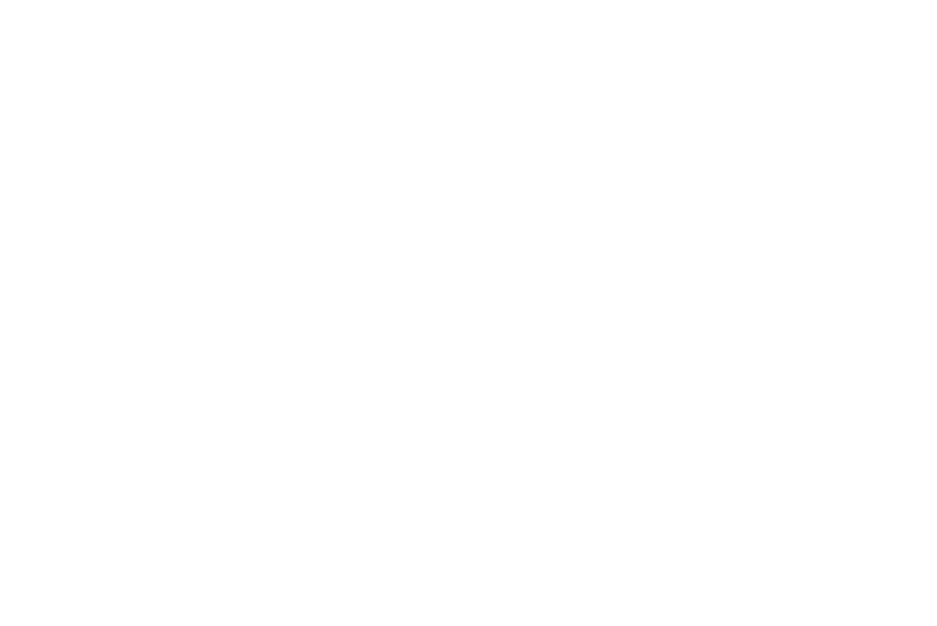
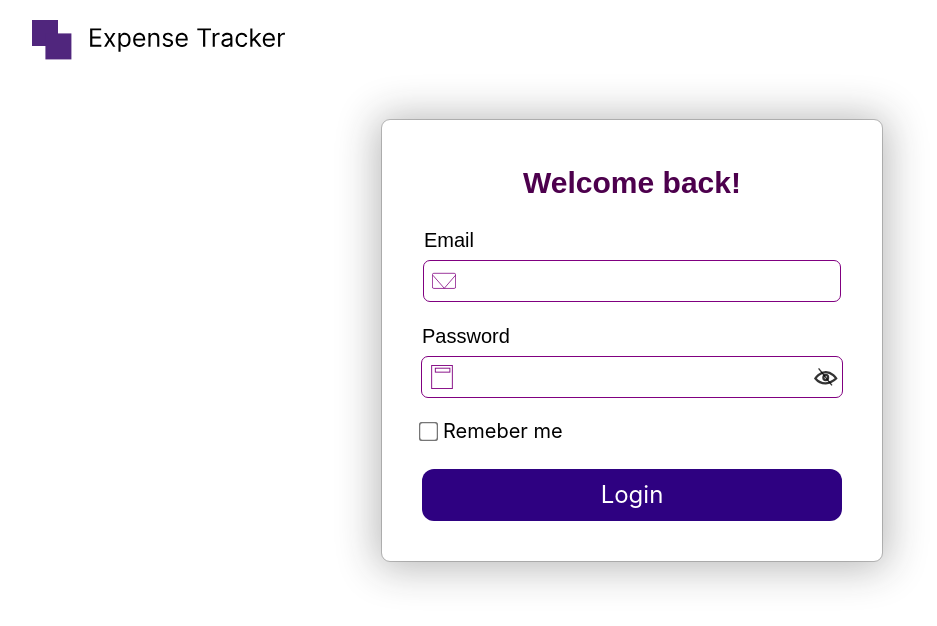
Before and after one commit to 123sahildev/expense-tracker-app, a React (Vite) app in the folder client/: page /Login in a window 1280 px wide. Before the commit this address had no page. Shown: the top 626 px of the page, without its empty margins (8-945 px from the left). Built offline with nearby package versions, Linux system fonts and the light colour scheme.

Commit message:
form made

```diff
--- a/client/src/App.tsx
+++ b/client/src/App.tsx
@@ -1,6 +1,7 @@
 import Home from "./pages/home"
 import { BrowserRouter, Routes, Route } from "react-router-dom"
 import Register from "./pages/register"
+import Login from "./pages/login"
 
 export default function App() {
    return (
@@ -9,6 +10,7 @@
          <Routes>
             <Route path="/" element={<Home />} />
             <Route path="/register" element={<Register />} />
+            <Route path="Login" element={<Login />} />
          </Routes>
       </BrowserRouter>
     </>
--- a/client/src/pages/login.tsx
+++ b/client/src/pages/login.tsx
@@ -1,103 +1,78 @@
-import { useState, useEffect } from "react";
-import gsap from "gsap";
+// import { useState, useEffect } from "react";
+// import { useForm } from "react-hook-form";
+import EmailIcon from "../assets/svgs/email.tsx";
+import PasswordIcon from "../assets/svgs/password.tsx";
+import PasswordShow from "../assets/svgs/passwordShow.tsx";
+import ShowPassword from "../assets/svgs/showPassword.tsx";
+import appLogo from "../../public/logo.svg";
+// import axios from "axios";
+
+import { useEffect, useState } from "react"
+import type { LoginTypes } from "../types/userForm.types.ts";
 import { useForm } from "react-hook-form";
-import EmailIcon from "../assets/svgs/email.js";
-import PasswordIcon from "../assets/svgs/password.js";
-import PasswordShow from "../assets/svgs/passwordShow.js";
-import ShowPassword from "../assets/svgs/showPassword.js";
-import axios from "axios";
-import { useDispatch } from "react-redux"
-import { setUserProfile } from "../context/userFormSlice.js";
 
-export default function login({ setRegister, setLogin, setForgotPassword }) {
-    const { register, handleSubmit, formState : { errors }, reset } = useForm();
-    const [password, setPassword] = useState(true);
-    const [isUserNotFound, setUserNotFound] = useState({ render : false, status : true});
-    const dispatch = useDispatch();
-    const submit = async (data) => {
-        let response = await axios.post("http://localhost:3000/api/users/login",
-            data,
-            {
-                withCredentials: true
-            }
-         );
-        if (!response.data.success) {
-            if (response.data.message === "user not found") {
-                console.log("usernot found")
-                setUserNotFound({ render: true, status: false});
-                dispatch(setUserProfile({ userAccess: false}));
-            }
-        }
+export default function login() {
+    const [landForm, setForm] = useState<boolean>(false);
+    const { register, handleSubmit, reset, formState: { errors } } = useForm<LoginTypes>();
 
-        if (response.data.success) {
-            console.log("user found", response.data)
-            setUserNotFound({render: true, status: true});
-            dispatch(setUserProfile({ userAccess: true, data: response.data.data}));
-        }
+    useEffect(() => {
+        setForm(true);
+    }, []);
+
+
+    const handleFormSubmit = async (data: LoginTypes) => {
+
     }
 
   return (
-    <div onClick={() => setLogin(false)} className="w-screen absolute top-0 left-0 flex h-screen bg-[#0f0f0fcc]">
-        <form onClick={(e) => e.stopPropagation() } onSubmit={handleSubmit(submit)} className="rounded-[5px] flex flex-col px-5 py-4 self-center bg-white mx-auto">
-            <div className="mt-1 flex flex-col justify-self-center items-center gap-0 max-h-min">
-                <h1 className="text-[20px] h-6">Welcome back!</h1>
-                <small className="text-[12px] text-[darkorange] self-center">Login your account</small>
-            </div>
-            <div className="flex flex-col w-min h-auto mt-2 align-middle justify-self-center">
-                <label htmlFor="email">Email</label>
-                <div className="rounded-[5px] flex flex-row items-center outline outline-[darkorange]">
-                    <EmailIcon className="text-[darkorange] w-5 h-5 ml-1" />
-                    <input {...register("email",
+    <div className="w-screen h-screen py-10 flex flex-col items-center">
+        <img src={appLogo} alt="" className="absolute ls:left-10 mx-auto h-6  top-4 left-3 ls:top-5 ls:h-10"/>
+      <form  onSubmit={handleSubmit(handleFormSubmit)}  className={` ${landForm ? "translate-y-0 opacity-100" : "translate-y-20 opacity-0"} duration-1000 flex transform navShadow outline outline-[#6e6d6d67] rounded-lg max-w-fit items-center flex-col mt-[calc(100vh-95vh)] ls:mt-[calc(100vh-90vh)] mx-auto bg-white ls:px-10 px-6 py-7 ls:py-10 `}>
+        <h1 className="text-[30px] font-bold font-[Arial] text-[#4d004d]">Welcome back!</h1>
+        <div className=" flex flex-col gap-y-1.5 mt-5">
+            <label htmlFor="username" className="ls:text-[20px] text-[15px] font-[Arial] ">Email</label>
+            <div className=" max-w-fit flex items-center outline outline-[purple] rounded-md ">
+                <EmailIcon className="text-[purple] w-6 h-6 ml-2" />
+                <input id="username" type="email" className="border-none outline-none text-[16] ls:text-[20px] font-[Arial] cursor-pointer w-65 ls:w-96 ls:h-10 h-8 px-2"
+                {...register("email",
                     {
-                            required : "please enter the email",
-                            minLength : {
-                                value : 12,
-                                message : "email lenth can't be less than 12"
+                        required: "Email must be provided",
+                        minLength: {
+                            value: 13,
+                            message: "email must have at least 13 characters"
                         }
                     }
                 )}
-                    type="email"
-                    id="email"
-                    className="w-62 h-8 px-2 border-none outline-none text-[15px]"/>
+                 />
             </div>
         </div>
-            {errors.email  && <small className="text-[red] ml-2 mt-1 text-[10px]">{errors.email?.message}</small>}
-            <div className="flex mt-2 flex-col w-min h-auto self-center ">
-                <label htmlFor="password">Password</label>
-                <div className="rounded-[5px] items-center flex flex-row outline outline-[darkorange]">
-                    <PasswordIcon className="w-5 h-5 text-[darkorange] ml-1" />
-                    <input {...register("password",
+        {errors.email && <span className="w-full ml-2 text-[red]">{errors.email.message}</span>}
+        <div className=" flex flex-col gap-y-1.5 mt-5">
+            <label htmlFor="password" className="ls:text-[20px] text-[15px] font-[Arial] ">Password</label>
+            <div className=" max-w-fit flex items-center outline outline-[purple] rounded-md ">
+                <PasswordIcon className="text-[purple] w-6 h-6 ml-2" />
+                <input id="password" type="password" className=" border-none outline-none text-[16] ls:text-[20px] font-[Arial] cursor-pointer w-60 ls:w-90 ls:h-10 h-8 px-2"
+                {...register("password",
                     {
-                            required : "please enter the password",
-                            minLength : {
-                                value : 9,
-                                message : "password must greater than 9"
+                        required: "please enter the password",
+                        minLength: {
+                            value: 10,
+                            message: "password must have at least 12 characters"
                         }
                     }
                 )}
-                    type={password ? "password" : "text"}
-                    id="password"
-                    className="w-55 h-8 px-2 border-none outline-none text-[15px]"/>
-                    {password ? <ShowPassword onClick={() => setPassword(!password)} className="w-6 transition-all duration-300 hover:bg-[#42424211] h-6 mr-1 text-[#303030] rounded-[50%] cursor-pointer p-1 " /> : <PasswordShow onClick={() => setPassword(!password)} className="w-6 transition-all duration-300 hover:bg-[#42424211] h-6 mr-1 text-[#303030] rounded-[50%] cursor-pointer p-1 " />}
+                />
+                <ShowPassword className=" text-[#000000cb] mr-1 w-4 h-4 ls:w-6 ls:h-6 " />
             </div>
         </div>
-            {errors.password && <small className="text-[red] mt-1 ml-2 text-[10px]">{errors.password?.message}</small>}
-            {isUserNotFound.render && <small className={`${isUserNotFound.status ? "text-[#04a004]" : "text-[red]"} mt-1 mx-auto text-[13px]`}>{`${isUserNotFound.status ? "Logged in successfully" : "incorrect email or password"}`}</small>}
-            <div className="flex mt-2 items-center justify-between w-full">
-                <label className="flex flex-row mt-2 text-[13px] items-center  cursor-pointer">
-            <input type="checkbox" className="mr-1" {...register("rememberMe")} />Remember me
-            </label>
-            <small onClick={() => {setForgotPassword(true); setLogin(false)}} className="text-[darkorange] h-fit duration-200 cursor-pointer text-[15px hover:border-b hover:border-[darkorange]">forgot password?</small>
+        {errors.password && <span className="w-full ml-2 text-[red]">{errors.password.message}</span>}
+        <div className="flex w-full mt-5 items-end ">
+            <label htmlFor="checkbox" className="ml-0 cursor-pointer text-[16px] ls:text-xl"><input type="checkbox" id="checkbox" className=" cursor-pointer ls:scale-[1.5] ls:mr-2 mr-1 scale-[1.2]"
+            {...register("rememberme",)}
+            />Remeber me</label>
         </div>
-            <button type="submit" className="mt-4 rounded-2xl bg-[#111111] cursor-pointer text-white font-bold hover:outline hover:outline-[darkorange] justify-self-center w-full h-9 border-none">Login</button>
-            <div className="flex flex-row self-center mt-3">
-                <p className="text-[13px]">Already have an account?</p>
-                <p onClick={() => {
-                    setLogin(false);
-                    setRegister(true);
-                }} className="ml-1 text-[darkorange] text-[12px] h-fit cursor-pointer hover:border-b hover:border-[darkorange]">Register</p>
-            </div>
+        <button type="submit" className="w-75 ls:w-105   h-10 ls:h-13 mt-6 mx-auto bg-[#2e0181] rounded-xl text-white hover:outline hover:outline-[green] duration-250 active:bg-[#1e0155] text-[18px] ls:text-[24px]">Login</button>
       </form>
     </div>
-  );
+  )
 }
--- a/client/src/pages/register.tsx
+++ b/client/src/pages/register.tsx
@@ -7,61 +7,122 @@
 import { Link } from "react-router-dom";
 import GoogleIcon from "../assets/svgs/googleIcon.tsx";
 import ShowPassword from "../assets/svgs/showPassword.tsx";
+import appLogo from "../../public/logo.svg";
 import { useState, useEffect } from "react";
-// import gsap from 'gsap';
-// import axios from "axios";
+import type { RegisterTypes } from "../types/userForm.types.ts"
+import { useForm } from "react-hook-form";
+import axios from "axios";
 
 export default function register() {
     const [landForm, setForm] = useState<boolean>(false);
+    const { register, handleSubmit, reset,  formState : { errors }} = useForm<RegisterTypes>();
+    const [hideShowPassword, setPassword] =  useState<boolean>(true);
+    const [isPasswordMatched, setPasswordUnMatchedError] = useState<boolean>(false);
+
+    useEffect(() => {
+        if (errors.conformpassword) return setPasswordUnMatchedError(false);
+    }, [ errors.conformpassword ]);
 
     useEffect(() => {
         setForm(true)
-    })
+    }, []);
+
+    const handleFormSubmit = async ( data: RegisterTypes) => {
+        if (data.password !== data.conformpassword) return setPasswordUnMatchedError(true);
+        if (data.password === data.conformpassword) {
+            setPasswordUnMatchedError(false);
+        }
+
+        console.log("form data :", data);
+    }
+
   return (
     <div className="w-screen h-screen py-10 overflow-y-scroll">
-        <form className={` ${landForm ? "translate-y-0 opacity-100" : "translate-y-20 opacity-0"} duration-1000 flex transform navShadow outline outline-[#6e6d6d67] rounded-lg max-w-fit items-center flex-col mt-[calc(100vh-95vh)] ls:mt-[calc(100vh-90vh)] mx-auto bg-white ls:px-10 px-6 py-5 ls:py-10 `} >
+        <img src={appLogo} alt="" className="absolute top-3 left-3 h-7 ls:left-10 ls:top-5 ls:h-10"/>
+        <form onSubmit={handleSubmit(handleFormSubmit)} className={` ${landForm ? "translate-y-0 opacity-100" : "translate-y-20 opacity-0"} duration-1000 flex transform navShadow outline outline-[#6e6d6d67] rounded-lg max-w-fit items-center flex-col mt-[calc(100vh-95vh)] ls:mt-[calc(100vh-90vh)] mx-auto bg-white ls:px-10 px-6 py-5 ls:py-10 `} >
             <div className=" items-center flex flex-col ">
                 <h1 className="font-bold ls:text-[30px] text-[25px] text-[#46005c]">Register Now</h1>
-                <p className="text-purple-900 ls:w-90 w-70 text-center ls:text-[18px] text-[13px]">Welcome please fillfull the all required fields and create your account</p>
+                <p className="text-purple-900 ls:w-90 w-70 text-center ls:text-[20px] text-[16px]">Welcome please fillfull the all required fields and create your account</p>
             </div>
             <div className="flex flex-col gap-y-1 mt-3">
                 <label htmlFor="username" className="ls:text-[20px] text-[15px] font-[Arial] ">Username</label>
                 <div className=" max-w-fit flex items-center outline outline-[purple] rounded-md">
                     <UserName className="text-[purple] w-6 h-6 ml-2" />
-                    <input id="username" type="text" className=" border-none outline-none text-[18px] font-[Arial] cursor-pointer w-67 ls:w-90 ls:h-10 h-8 px-2" />
+                    <input id="username" type="text" className=" border-none outline-none text-[16] ls:text-[20px] font-[Arial] cursor-pointer w-67 ls:w-90 ls:h-10 h-8 px-2"
+                    {...register("username",
+                        {
+                            required: "please enter the username",
+                            minLength: {
+                                value: 10,
+                                message: "username must be provided 10 characters"
+                            }
+                        }
+                    )}
+                     />
                 </div>
             </div>
+            { errors.username && <span className="w-full ml-2 text-[red]">{errors.username.message}</span> }
             <div className="max-w-fit flex flex-col gap-y-1 mt-5">
-                <label htmlFor="email" className="ls:text-[20px] text-[15px] font-[Arial] ">Email</label>
+                <label htmlFor="username" className="ls:text-[20px] text-[15px] font-[Arial] ">Email</label>
                 <div className=" max-w-fit flex items-center outline outline-[purple] rounded-md ">
                     <EmailIcon className="text-[purple] w-6 h-6 ml-2" />
-                    <input id="email" type="text" name="email" className=" border-none outline-none text-[18px] font-[Arial] cursor-pointer w-67 ls:w-90 ls:h-10 h-8 px-2" />
+                    <input id="username" type="email" className=" border-none outline-none ls:text-[20px] text-[16px] font-[Arial] cursor-pointer w-67 ls:w-90 ls:h-10 h-8 px-2"
+                    {...register("email",
+                        {
+                            required: "please enter the email",
+                            minLength: {
+                                value: 15,
+                                message: "email character can't be less then 15"
+                            }
+                        }
+                    )}
+                     />
                 </div>
             </div>
+            { errors.email && <span className="w-full ml-2 text-[red]">{errors.email.message}</span>}
             <div className="max-w-fit flex flex-col gap-y-1 mt-5">
                 <label htmlFor="password" className="ls:text-[20px] text-[15px] ">Password</label>
                 <div className="max-w-fit flex items-center outline outline-[purple] rounded-md">
                     <PasswordIcon className="text-[purple] w-6 h-6 ml-2" />
-                    <input id="password" type="text" className="border-none outline-none text-[18px] font-[Arial] cursor-pointer w-67 ls:w-84 ls:h-10 h-8 px-2" />
-                    <button className="cursor-pointer duration-300 active:bg-[#29292931] p-1 flex items-center rounded-full hover:bg-[#29292931] text-[#000000cb] mr-1">
-                        <ShowPassword className=" text-[#000000cb] w-6 h-6 " />
-                    </button>
+                    <input id="password" type={`${hideShowPassword ? "password" : "text"}`} className="border-none outline-none text-[16px] ls:text-[20px] font-[Arial] cursor-pointer w-59 ls:w-82 ls:h-10 h-8 px-2"
+                    {...register("password",
+                        {
+                            required: "please enter the password",
+                            minLength: {
+                                value: 10,
+                                message: "password must be provided at least 10 characters"
+                            }
+                        }
+                    )}
+                    />
+                    <ShowPassword onClick={() => setPassword(!hideShowPassword)} className=" text-[#000000cb] w-5 h-5 ls:w-7 ls:h-7 hover:bg-[#29292931] duration-300 cursor-pointer mr-1  active:bg-[#29292931] p-1 flex items-center rounded-full" />
                 </div>
             </div>
+            { errors.password && <span className="w-full ml-2 text-[red]">{errors.password.message}</span>}
             <div className="max-w-fit flex flex-col gap-y-1 mt-5">
                 <label htmlFor="passwordConform" className="ls:text-[20px] text-[15px]">Conform password</label>
                 <div className=" max-w-fit flex items-center outline outline-[purple] rounded-md">
                     <ConfirmPassword className="text-[purple] w-6 h-6 ml-2" />
-                    <input id="passwordConform" type="password" className="cursor-pointer w-67 ls:w-90 ls:h-10 h-8 px-2 border-none outline-none text-[18px] font-[Arial]" />
+                    <input id="passwordConform" type="text" className="cursor-pointer w-67 ls:w-90 ls:h-10 h-8 px-2 border-none outline-none text-[16px] ls:text-[20px] font-[Arial]"
+                    {...register("conformpassword", { required: "please comform your password" } )} />
                 </div>
             </div>
-            <div className="max-w-fit  relative mx-0  mt-4">
-                <label htmlFor="checkboxLabel" className=" cursor-pointer text-center"><input id="checkboxLabel" type="checkbox" className="cursor-pointer text-lg scale-none ls:scale-[1.5]"/> I agree to the <span className="ls:text-lg text-[13px] text-[purple]">Terms & Conditions</span></label>
+            { errors.conformpassword && <span className="w-full ml-2 text-[red]">{errors.conformpassword.message}</span>}
+            { isPasswordMatched && <span className="w-full ml-2 text-[red]">conform password must be matched</span>}
+            <div className="w-full items-end ml-3  mt-4">
+                <label htmlFor="checkboxLabel" className=" cursor-pointer text-center"><input id="checkboxLabel" type="checkbox" className="cursor-pointer text-lg scale-none ls:scale-[1.5]"
+                {...register("termsandconditions",
+                    {
+                        required: "you must igree to the terms and conditions"
+                    }
+                )}
+                /> I agree to the <span className="ls:text-lg text-[13px] text-[purple]">Terms & Conditions</span></label>
             </div>
-            <div className="w-68 ls:w-95 flex h-10 ls:h-14 mt-6 mx-auto">
-                <button className="w-full bg-[#2e0181] rounded-xl text-white hover:outline hover:outline-[green] duration-250 active:bg-[#1e0155] text-[20px] ls:text-[28px]">Register</button>
+            {errors.termsandconditions && <span className="w-full ml-2 text-[red]" >{errors.termsandconditions.message}</span>}
+            <div className="w-75 ls:w-96 flex h-10 ls:h-14 mt-6 mx-auto">
+                <button type="submit" className="w-full bg-[#2e0181] rounded-xl text-white hover:outline hover:outline-[green] duration-250 active:bg-[#1e0155] text-[20px] ls:text-[28px]">Register</button>
             </div>
-            <div className="mt-5 w-full justify-center items-center flex">
+            <div className="mt-5 justify-center items-center flex">
                 <div className="ls:w-40 w-28 border border-[#555555aa]"></div>
                 <p className="px-2">OR</p>
                 <div className="w-28 ls:w-40 border border-[#494949aa]"></div>
--- /dev/null
+++ b/client/src/types/userForm.types.ts
@@ -0,0 +1,43 @@
+export type RegisterTypes = {
+    username: string,
+    email: string,
+    password: string,
+    conformpassword: string,
+    termsandconditions: boolean
+}
+
+export type LoginTypes = {
+    email: string,
+    password: string
+    rememberme?: boolean
+}
+
+export type RegisterApiRequest = {
+    username: boolean,
+    email: string,
+    password: string,
+    termsandconditions: boolean
+}
+
+export type RegisterApiData = {
+    success: boolean,
+    message?: string
+}
+
+export type LoginAPiRequest = {
+    username: string,
+    email: string
+}
+
+type userData = {
+    username: string,
+    email: string,
+    profile_url: string,
+    profile_id: string
+}
+
+export type LoginApiData = {
+    success: boolean,
+    message: string,
+    userdata: userData[]
+}
```
Also changed, not shown: client/src/components/home/homeNav.tsx (+2 -9 lines), client/src/pages/home.tsx (+7 -4 lines). Lines whose indentation alone changed are shown as unchanged.
